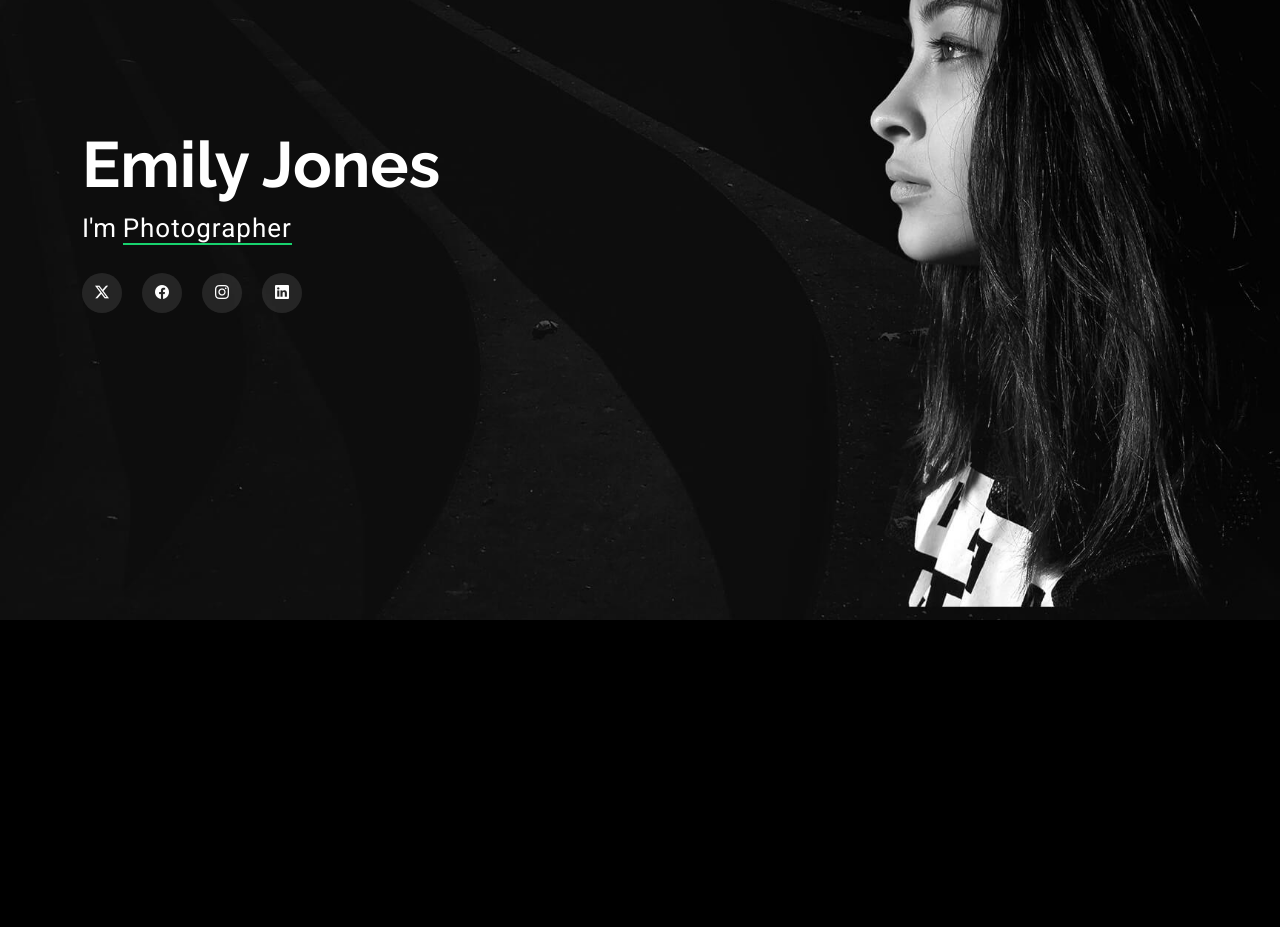
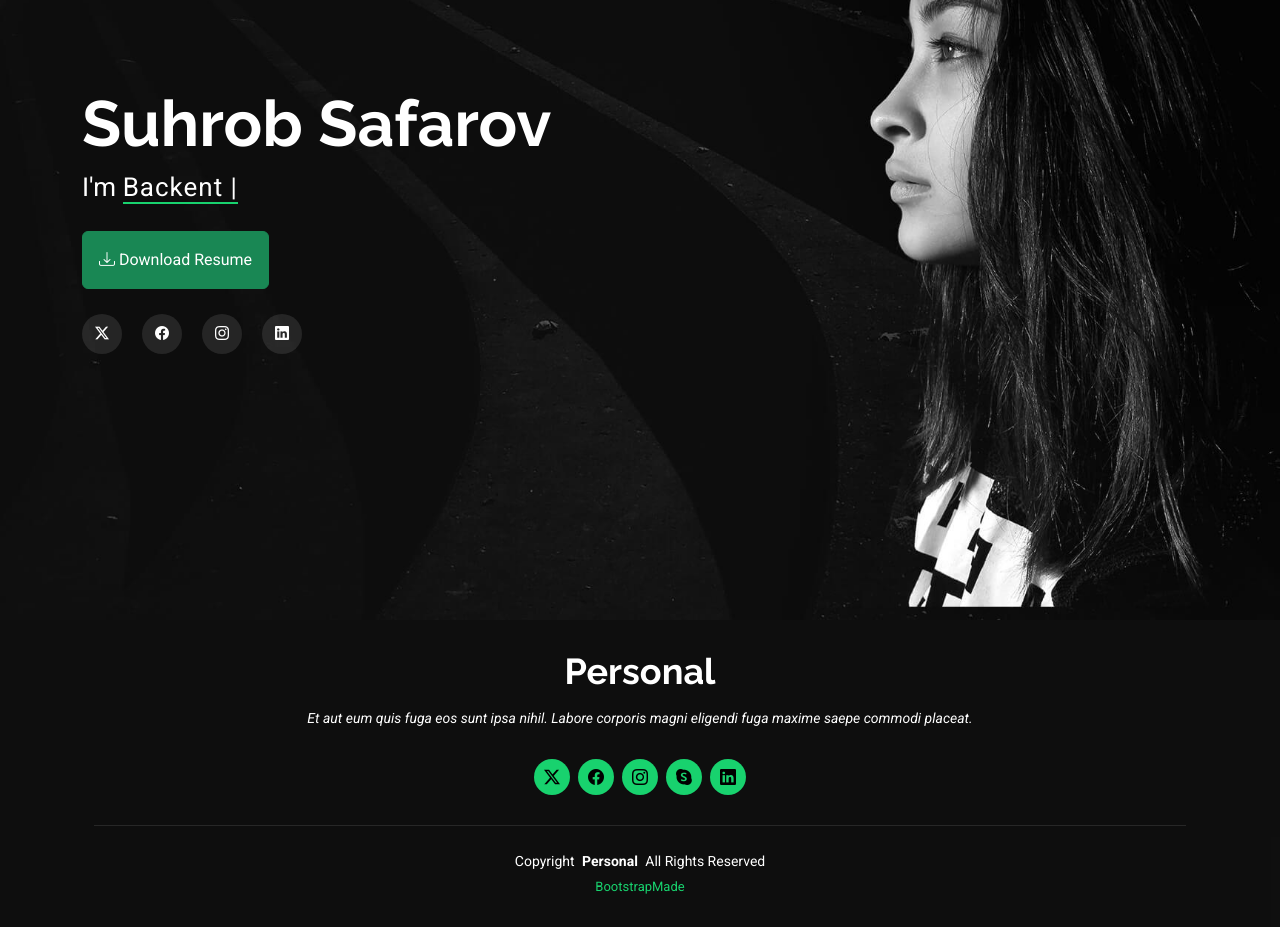
Before and after one commit to SafarovS/potfoliya, a React (Vite) app: page / in a window 1280 px wide. Shown: the part 180-1107 px from the top of the page. Before the commit the page ends 800 px from the top, so only its background shows below. Built offline with nearby package versions, Linux system fonts and the light colour scheme.

Commit message:
project updated

```diff
--- a/index.html
+++ b/index.html
@@ -30,6 +30,7 @@
 
 <body>
   <div id="root"></div>
+
   <script type="module" src="/src/main.jsx"></script>
 
   <!-- Vendor JS Files -->
@@ -44,6 +45,7 @@
   <script src="/vendor/imagesloaded/imagesloaded.pkgd.min.js"></script>
   <script src="/vendor/isotope-layout/isotope.pkgd.min.js"></script>
   <script src="/js/main.js" defer></script>
+
 </body>
 
 </html>
--- a/package.json
+++ b/package.json
@@ -12,7 +12,8 @@
   "dependencies": {
     "react": "^19.0.0",
     "react-dom": "^19.0.0",
-    "react-router-dom": "^7.2.0"
+    "react-router-dom": "^7.2.0",
+    "typed.js": "^2.1.0"
   },
   "devDependencies": {
     "@eslint/js": "^9.21.0",
--- a/public/js/main.js
+++ b/public/js/main.js
@@ -13,14 +13,20 @@
    * Apply .scrolled class to the body as the page is scrolled down
    */
   function toggleScrolled() {
-    const selectBody = document.querySelector('body');
-    const selectHeader = document.querySelector('#header');
-    if (!selectHeader.classList.contains('scroll-up-sticky') && !selectHeader.classList.contains('sticky-top') && !selectHeader.classList.contains('fixed-top')) return;
-    window.scrollY > 100 ? selectBody.classList.add('scrolled') : selectBody.classList.remove('scrolled');
-  }
+    const scrollTopButton = document.querySelector("#scroll-top");
+    if (!scrollTopButton) {
+        console.warn("⚠️ `#scroll-top` elementi topilmadi, `toggleScrolled` ishlamaydi!");
+        return; // ⬅️ Xatolikdan qochish uchun kodni shu yerda to‘xtatamiz
+    }
 
-  document.addEventListener('scroll', toggleScrolled);
-  window.addEventListener('load', toggleScrolled);
+    if (window.scrollY > 200) {
+        scrollTopButton.classList.add("active");
+    } else {
+        scrollTopButton.classList.remove("active");
+    }
+}
+
+window.addEventListener("scroll", toggleScrolled);
 
   /**
    * Mobile nav toggle
--- a/src/App.jsx
+++ b/src/App.jsx
@@ -7,7 +7,7 @@ import Resume from './pages/resume.jsx';
 import Serveces from './pages/Serveces.jsx';
 import Portfoliya from './pages/Portfoliya.jsx';
 import Contact from './pages/Contact.jsx';
-
+import Footer from './components/Footer.jsx';
 
 function App() {
   const [count, setCount] = useState(0)
@@ -25,6 +25,7 @@ function App() {
           <Route path="/portfolio" element={<Portfoliya />} />
           <Route path="/contact" element={<Contact />} />
         </Routes>
+        <Footer />
       </div>
     </Router>
     </>
--- /dev/null
+++ b/src/components/Footer.jsx
@@ -0,0 +1,68 @@
+import React, { useEffect } from "react";
+import "../assets/css/main.css";
+import { Link, useLocation } from "react-router-dom";
+
+function Footer() {
+    const location = useLocation();
+
+    useEffect(() => {
+        const preloader = document.querySelector("#preloader");
+        if (preloader) {
+            setTimeout(() => {
+                preloader.style.display = "none";
+            }, 500); // 0.5 soniya ichida yo‘qoladi
+        }
+    }, []);
+
+    return (
+        <>
+            {/* Preloader */}
+            <div id="preloader">
+                <div className="spinner"></div>
+            </div>
+
+            <footer id="footer" className="footer dark-background">
+                <div className="container">
+                    <h3 className="sitename">Personal</h3>
+                    <p>Et aut eum quis fuga eos sunt ipsa nihil. Labore corporis magni eligendi fuga maxime saepe commodi placeat.</p>
+
+                    {/* Social links */}
+                    <div className="social-links d-flex justify-content-center">
+                        <a href="https://twitter.com" target="_blank" rel="noopener noreferrer">
+                            <i className="bi bi-twitter-x"></i>
+                        </a>
+                        <a href="https://facebook.com" target="_blank" rel="noopener noreferrer">
+                            <i className="bi bi-facebook"></i>
+                        </a>
+                        <a href="https://instagram.com" target="_blank" rel="noopener noreferrer">
+                            <i className="bi bi-instagram"></i>
+                        </a>
+                        <a href="https://skype.com" target="_blank" rel="noopener noreferrer">
+                            <i className="bi bi-skype"></i>
+                        </a>
+                        <a href="https://linkedin.com" target="_blank" rel="noopener noreferrer">
+                            <i className="bi bi-linkedin"></i>
+                        </a>
+                    </div>
+
+                    {/* Copyright */}
+                    <div className="container">
+                        <div className="copyright">
+                            <span>Copyright</span> <strong className="px-1 sitename">Personal</strong> <span>All Rights Reserved</span>
+                        </div>
+                        <div className="credits">
+                            <a href="https://bootstrapmade.com/" target="_blank" rel="noopener noreferrer">BootstrapMade</a>
+                        </div>
+                    </div>
+                </div>
+            </footer>
+
+            {/* Scroll to Top Button */}
+            <a href="#" id="scroll-top" className="scroll-top d-flex align-items-center justify-content-center">
+                <i className="bi bi-arrow-up-short"></i>
+            </a>
+        </>
+    );
+}
+
+export default Footer;
--- a/src/components/navbar.jsx
+++ b/src/components/navbar.jsx
@@ -10,7 +10,7 @@ function Navbar() {
 
                     <Link to="/" className="logo d-flex align-items-center">
 
-                        <img src="assets/img/logo.png" alt="" />
+                        <img src="/img/logo.png" alt="" />
                         <h1 className="sitename">Personal</h1>
                     </Link>
 
--- a/src/pages/Home.jsx
+++ b/src/pages/Home.jsx
@@ -1,26 +1,48 @@
-import React from "react";
+import React, { useEffect, useRef } from "react";
 import { Link } from "react-router-dom";
-import { useEffect } from "react";
-
+import Typed from "typed.js";
 
 function Home() {
+    const typedElement = useRef(null);
+
     useEffect(() => {
+        // AOS animatsiya kutubxonasini ishga tushirish
         if (window.AOS) {
             window.AOS.init({ duration: 1000 });
         } else {
             console.error("AOS yuklanmadi!");
         }
+
+        // Typed.js ni ishga tushirish
+        const typedStrings = ["Web Developer", "Backent Developer", "Freelancer", "Dev ops injener"];
+
+        const typed = new Typed(typedElement.current, {
+            strings: typedStrings,
+            loop: true,
+            typeSpeed: 100,
+            backSpeed: 50,
+            backDelay: 2000,
+        });
+
+        // Komponent unmount bo‘lganda typed obyektini tozalash
+        return () => {
+            typed.destroy();
+        };
     }, []);
+
     return (
-
         <main className="main">
             <section id="hero" className="hero section dark-background">
-
-                    <img src="/img/hero-bg.jpg" alt="" data-aos="fade-in"/>
-
+                <img src="/img/hero-bg.jpg" alt="" data-aos="fade-in" />
                 <div className="container" data-aos="zoom-out" data-aos-delay="100">
-                            <h2>Emily Jones</h2>
-                            <p>I'm <span className="typed" data-typed-items="Designer, Developer, Freelancer, Photographer">Photographer</span><span className="typed-cursor typed-cursor--blink"></span></p>
+                    <h2>Suhrob Safarov</h2>
+                    <p>
+                        I'm <span ref={typedElement}></span>
+                    </p>
+                    <br />
+                    <a href="/resume.pdf" download className="btn btn-success p-3">
+                        <i className="bi bi-download"></i> Download Resume
+                    </a>
                     <div className="social-links">
                         <Link to="#"><i className="bi bi-twitter-x"></i></Link>
                         <Link to="#"><i className="bi bi-facebook"></i></Link>
@@ -28,12 +50,9 @@ function Home() {
                         <Link to="#"><i className="bi bi-linkedin"></i></Link>
                     </div>
                 </div>
-
             </section>
         </main>
-
-
-    )
+    );
 }
 
 export default Home;
```
Also changed, not shown: 2 other files (tests, documents, lock files or other folders). Lines whose indentation alone changed are shown as unchanged.
